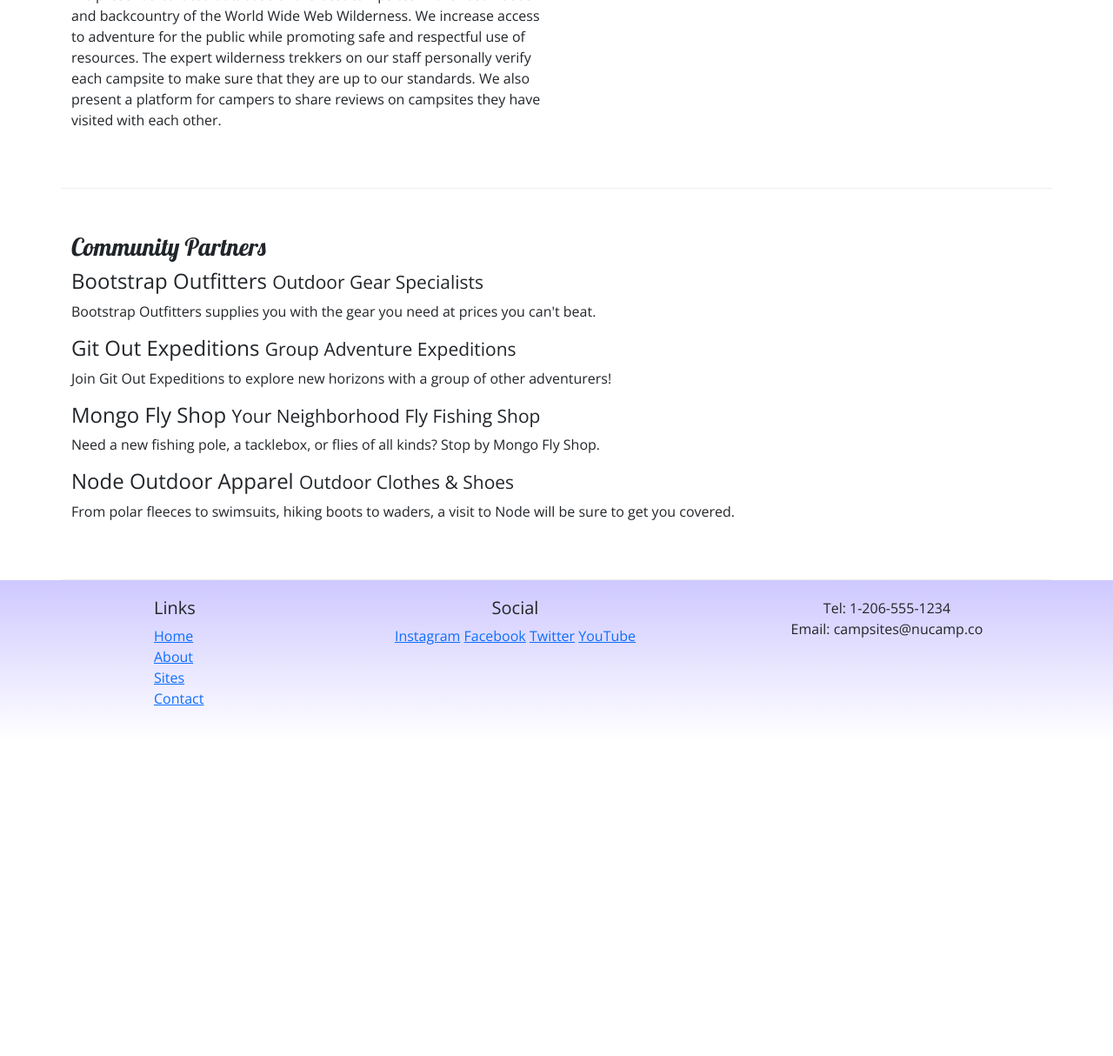
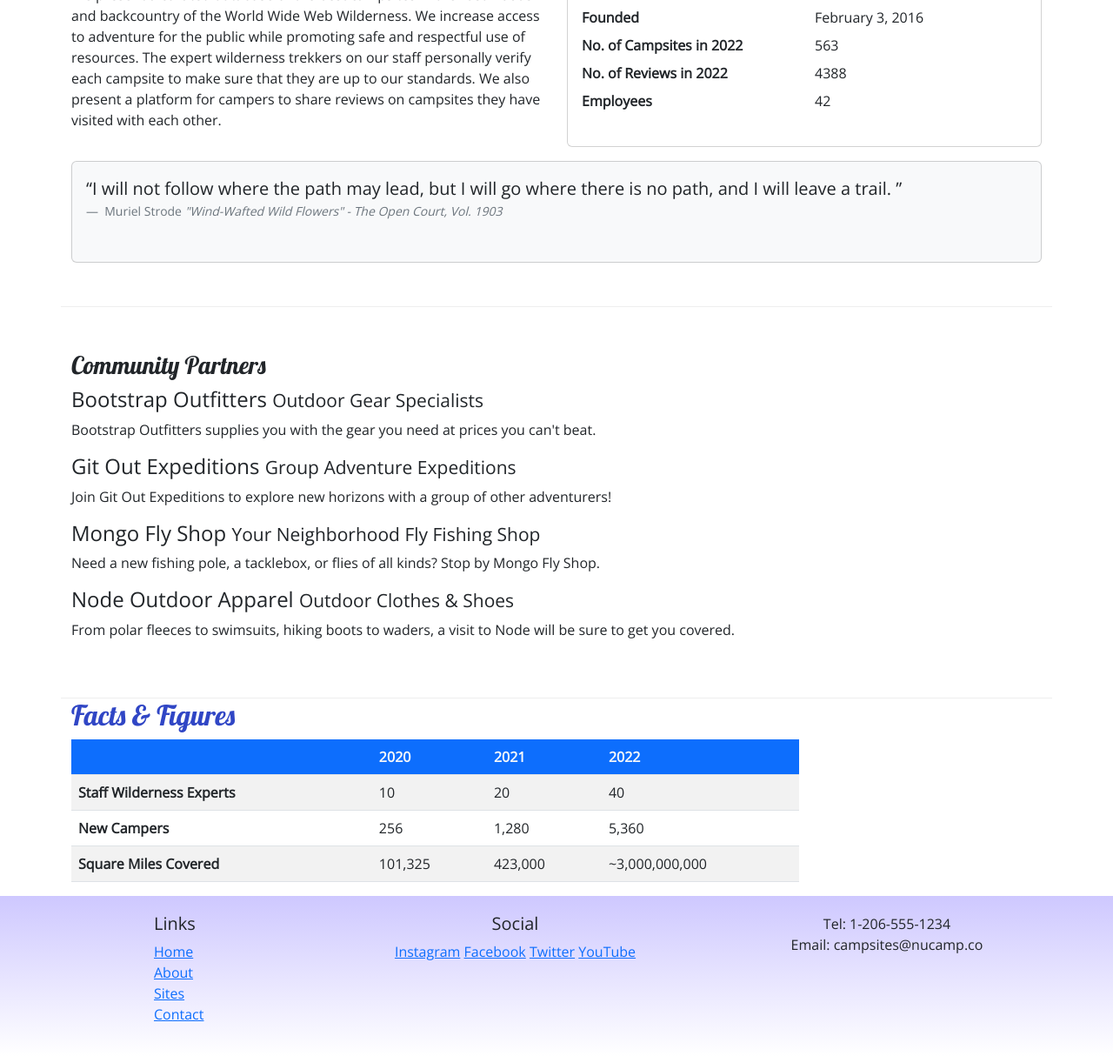
Before and after one commit to cheberly603/nucampsite, a plain HTML site: page nucampsite/aboutus.html in a window 1280 px wide. Shown: the part 399-1613 px from the top of the page at 87% size. Before the commit the page ends 1250 px from the top, so only its background shows below. Drawn offline with nearby package versions, Linux system fonts and the light colour scheme.

Commit message:
Tables and Cards

```diff
--- a/nucampsite/aboutus.html
+++ b/nucampsite/aboutus.html
@@ -54,15 +54,44 @@
         </div>
 
         <section class="row row-content">
-            <div class="col col-sm-6">
+            <div class="col-sm-6">
                 <h3>Our Mission</h3>
                 <p>We present a curated database of the best campsites in the vast woods and backcountry of the World Wide Web Wilderness. We increase access
                 to adventure for the public while promoting safe and respectful use of resources. The expert wilderness trekkers on our staff personally verify each
                 campsite to make sure that they are up to our standards. We also present a platform for campers to share reviews on campsites they have visited
                 with each other.</p>
             </div>
+            <div class="col-sm-6">
+                <div class="card">
+                    <h3 class="card-header bg-primary text-white">Facts at a Glance</h3>
+                    <div class="card-body">
+                        <dl class="row">
+                            <dt class="col-6">Founded</dt>
+                            <dd class="col-6">February 3, 2016</dd>
+                            <dt class="col-6">No. of Campsites in 2022</dt>
+                            <dd class="col-6">563</dd>
+                            <dt class="col-6">No. of Reviews in 2022</dt>
+                            <dd class="col-6">4388</dd>
+                            <dt class="col-6">Employees</dt>
+                            <dd class="col-6">42</dd>
+                        </dl>
+                    </div>
+                </div>
+            </div>
+            <div class="col">
+                <div class="card bg-light mt-3">
+                    <figure class="card-body">
+                        <blockquote class="blockquote">
+                            <q>I will not follow where the path may lead, but I will go where there is no path, and I will leave a trail.
+                            </q>
+                        </blockquote>
+                        <figcaption class="blockquote-footer">
+                            Muriel Strode <cite>"Wind-Wafted Wild Flowers" - The Open Court, Vol. 1903</cite>
+                        </figcaption>
+                    </figure>
+                </div>
+            </div>
         </section>
-
         <section class="row row-content">
             <div class="col">
                 <h3>Community Partners</h3>
@@ -76,6 +105,42 @@
                 <p class="d-none d-sm-block">From polar fleeces to swimsuits, hiking boots to waders, a visit to Node will be sure to get you covered.</p>
             </div>
         </section>
+        <div class="col-sm-9">
+            <h2>Facts & Figures</h2>
+            <div>
+                <table class="table table-striped">
+                    <thead>
+                        <tr class="bg-primary text-light">
+                            <th></th>
+                            <th>2020</th>
+                            <th>2021</th>
+                            <th>2022</th>
+                        </tr>
+                    </thead>
+                    <tbody class="table-striped">
+                        <tr>
+                            <th>Staff Wilderness Experts</th>
+                            <td>10</td>
+                            <td>20</td>
+                            <td>40</td>
+                        </tr>
+                        <tr>
+                            <th>New Campers</th>
+                            <td>256</td>
+                            <td>1,280</td>
+                            <td>5,360</td>
+                        </tr>
+                        <tr>
+                            <th>Square Miles Covered</th>
+                            <td>101,325</td>
+                            <td>423,000</td>
+                            <td>~3,000,000,000</td>
+                        </tr>
+                    </tbody>
+                </table>
+            </div>
+        </div>
+
     </main>
 
     <footer>
```
Also changed, not shown: nucampsite/index.html (indentation only).
